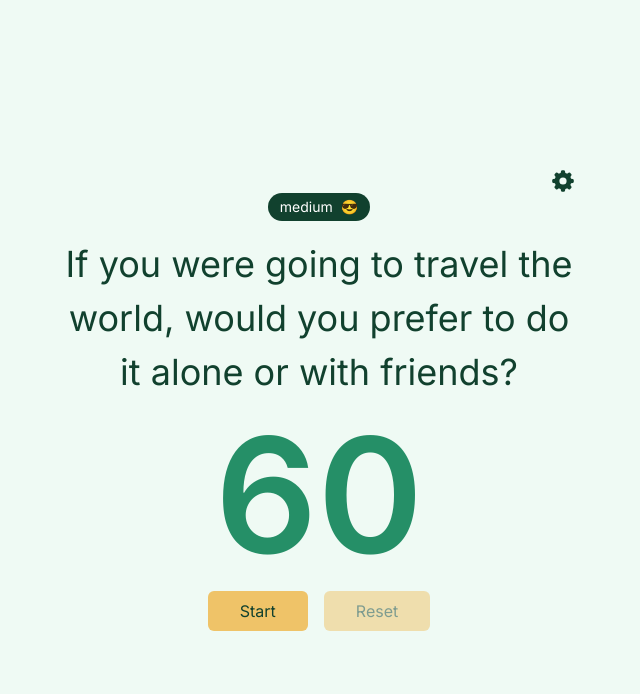
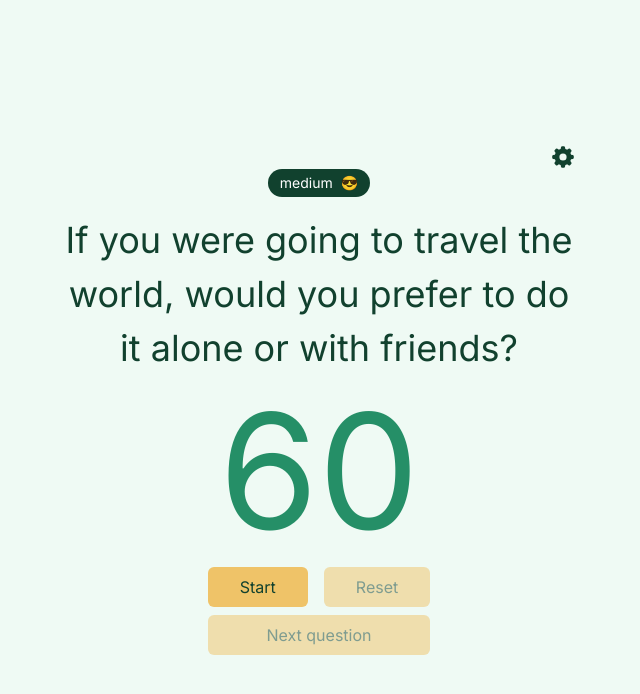
Before and after one commit to lmac-1/lightning, a Next.js app: page / in a window 1280 px wide. Shown: the top 694 px of the page, without its empty margins (321-961 px from the left). Built offline with nearby package versions, Linux system fonts and the light colour scheme.

Commit message:
adds countdown timer functionality

```diff
--- a/components/Dialog.js
+++ b/components/Dialog.js
@@ -3,7 +3,7 @@ import { Dialog, Transition } from "@headlessui/react";
 import Button from "./Button";
 import Select from "./Select";
 
-const MyDialog = ({ isOpen, setIsOpen }) => {
+const MyDialog = ({ isOpen, setIsOpen, settings, updateSettings }) => {
   return (
     <Transition appear show={isOpen} as={Fragment}>
       <Dialog
--- a/components/Game.js
+++ b/components/Game.js
@@ -3,8 +3,9 @@ import { Cog8ToothIcon } from "@heroicons/react/20/solid";
 import Button from "./Button";
 import Level from "./Level";
 import Dialog from "./Dialog";
+import Timer from "./Timer";
 
-const Game = () => {
+const Game = ({ setStep, settings, updateSettings }) => {
   const [showModal, setShowModal] = useState(false);
   return (
     <section className="flex flex-col items-center max-w-lg text-center">
@@ -12,18 +13,17 @@ const Game = () => {
         <Cog8ToothIcon className="h-6 w-6 text-lightning-green-dark" />
       </button>
       <Level level="medium" />
-      <Dialog isOpen={showModal} setIsOpen={setShowModal} />
+      <Dialog
+        isOpen={showModal}
+        setIsOpen={setShowModal}
+        settings={settings}
+        updateSettings={updateSettings}
+      />
       <h1 className="text-lightning-green-dark text-4xl leading-normal">
         If you were going to travel the world, would you prefer to do it alone
         or with friends?
       </h1>
-      <p className="text-[10rem] leading-none text-lightning-green font-semibold my-4">
-        60
-      </p>
-      <div className="flex gap-4">
-        <Button>Start</Button>
-        <Button disabled={true}>Reset</Button>
-      </div>
+      <Timer totalSeconds={settings.totalSeconds} />
     </section>
   );
 };
--- /dev/null
+++ b/components/Timer.js
@@ -0,0 +1,30 @@
+import Button from "./Button";
+import useCountdown from "@/hooks/useCountdown";
+
+const Timer = ({ totalSeconds }) => {
+  const { seconds, isActive, toggleTimer, resetTimer } =
+    useCountdown(totalSeconds);
+  return (
+    <div>
+      <p className="text-[10rem] leading-none text-lightning-green my-4">
+        {seconds}
+      </p>
+      <div className="flex flex-col gap-2">
+        <div className="flex gap-4">
+          <Button onClick={toggleTimer} disabled={seconds === 0}>
+            {!isActive ? "Start" : "Pause"}
+          </Button>
+          <Button
+            onClick={resetTimer}
+            disabled={isActive || seconds === totalSeconds}
+          >
+            Reset
+          </Button>
+        </div>
+        <Button disabled={seconds != 0}>Next question</Button>
+      </div>
+    </div>
+  );
+};
+
+export default Timer;
--- /dev/null
+++ b/hooks/useCountdown.js
@@ -0,0 +1,34 @@
+import { useState, useEffect } from "react";
+
+export default function useCountdown(totalSeconds) {
+  const [seconds, setSeconds] = useState(totalSeconds);
+  const [isActive, setIsActive] = useState(false);
+
+  useEffect(() => {
+    let interval = null;
+
+    if (seconds === 0) {
+      setIsActive(false);
+    }
+
+    if (isActive) {
+      interval = setInterval(() => {
+        setSeconds((s) => s - 1);
+      }, 50);
+    } else if (!isActive || seconds === 0) {
+      clearInterval(interval);
+    }
+    return () => clearInterval(interval);
+  }, [isActive]);
+
+  const toggleTimer = () => {
+    setIsActive(!isActive);
+  };
+
+  const resetTimer = () => {
+    setIsActive(false);
+    setSeconds(totalSeconds);
+  };
+
+  return { seconds, isActive, toggleTimer, resetTimer };
+}
--- a/pages/index.js
+++ b/pages/index.js
@@ -6,13 +6,24 @@ import Game from "@/components/Game";
 
 export default function Home() {
   const [step, setStep] = useState("game");
+  const [gameSettings, setGameSettings] = useState({
+    totalSeconds: 60,
+    totalQuestions: 10,
+    level: "all",
+  });
 
   return (
     <div className="flex min-h-screen flex-col items-center justify-center">
       {step === "welcome" && <WelcomeScreen setStep={setStep} />}
       {step === "instructions" && <Instructions setStep={setStep} />}
       {step === "countdown" && <Countdown setStep={setStep} />}
-      {step === "game" && <Game setStep={setStep} />}
+      {step === "game" && (
+        <Game
+          setStep={setStep}
+          settings={gameSettings}
+          updateSettings={setGameSettings}
+        />
+      )}
     </div>
   );
 }
```
